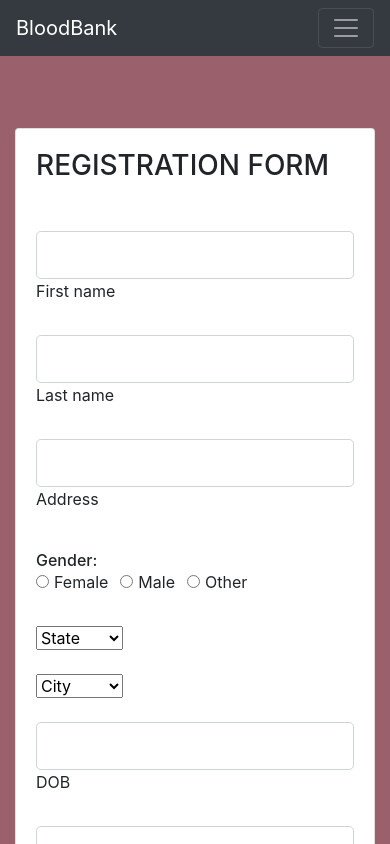
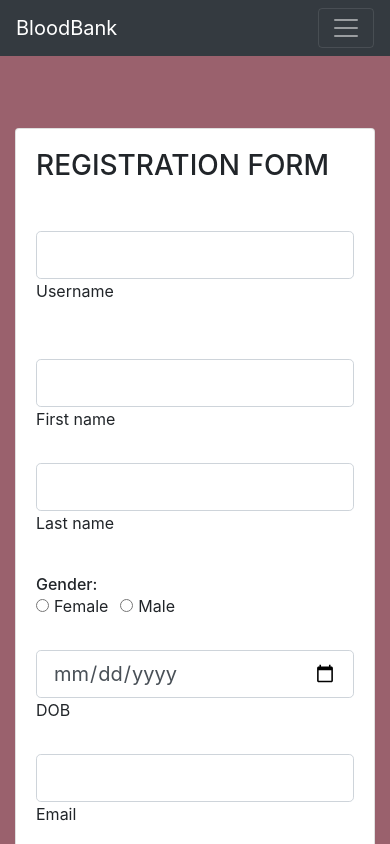
Before and after one commit to mihajlo-ra92/XML, an Angular app in the folder xmlFrontend/: page /register in a window 390 px wide. Shown: the top 844 px of the page. Built offline with nearby package versions, Linux system fonts and the light colour scheme.

Commit message:
Update registration form

```diff
--- a/xmlFrontend/src/app/register-user/register-user.component.html
+++ b/xmlFrontend/src/app/register-user/register-user.component.html
@@ -1,14 +1,20 @@
 <section class="h-100 bg-dark">
-    <div style="background-color: #9A616D;">
+  <div style="background-color: #9a616d">
     <div class="container py-5 h-100">
       <div class="row d-flex justify-content-center align-items-center h-100">
         <div class="col">
           <div class="card card-registration my-4">
             <div class="row g-0">
-              <div class="col-xl-6 d-none d-xl-block" >
-                <img src="https://mdbcdn.b-cdn.net/img/Photos/new-templates/bootstrap-registration/img4.webp"
-                  alt="Sample photo" class="img-fluid"
-                  style="border-top-left-radius: .25rem; border-bottom-left-radius: .25rem;" />
+              <div class="col-xl-6 d-none d-xl-block">
+                <img
+                  src="https://mdbcdn.b-cdn.net/img/Photos/new-templates/bootstrap-registration/img4.webp"
+                  alt="Sample photo"
+                  class="img-fluid"
+                  style="
+                    border-top-left-radius: 0.25rem;
+                    border-bottom-left-radius: 0.25rem;
+                  "
+                />
               </div>
               <div class="col-xl-6">
                 <div class="card-body p-md-5 text-black">
@@ -17,49 +23,133 @@
                   <div class="row">
                     <div class="col-md-6 mb-4">
                       <div class="form-outline">
-                        <input type="text" id="form3Example1m" class="form-control form-control-lg" />
-                        <label class="form-label" for="form3Example1m">First name</label>
+                        <input
+                          type="text"
+                          id="form3Example1m"
+                          class="form-control form-control-lg"
+                        />
+                        <label class="form-label" for="form3Example1m"
+                          >Username</label
+                        >
+                      </div>
+                      <!-- <div class="form-outline">
+                        <input
+                          type="text"
+                          id="form3Example1m"
+                          class="form-control form-control-lg"
+                        />
+                        <label class="form-label" for="form3Example1m"
+                          >First name</label
+                        >
+                      </div> -->
+                    </div>
+                    <div class="col-md-6 mb-4">
+                      <!-- <div class="form-outline">
+                        <input
+                          type="text"
+                          id="form3Example1n"
+                          class="form-control form-control-lg"
+                        />
+                        <label class="form-label" for="form3Example1n"
+                          >Last name</label
+                        >
+                      </div> -->
+                    </div>
+                  </div>
+                  <div class="row">
+                    <div class="col-md-6 mb-4">
+                      <!-- <div class="form-outline">
+                        <input
+                          type="text"
+                          id="form3Example1m"
+                          class="form-control form-control-lg"
+                        />
+                        <label class="form-label" for="form3Example1m"
+                          >Username</label
+                        >
+                      </div> -->
+                      <div class="form-outline">
+                        <input
+                          type="text"
+                          id="form3Example1m"
+                          class="form-control form-control-lg"
+                        />
+                        <label class="form-label" for="form3Example1m"
+                          >First name</label
+                        >
                       </div>
                     </div>
                     <div class="col-md-6 mb-4">
                       <div class="form-outline">
-                        <input type="text" id="form3Example1n" class="form-control form-control-lg" />
-                        <label class="form-label" for="form3Example1n">Last name</label>
+                        <input
+                          type="text"
+                          id="form3Example1n"
+                          class="form-control form-control-lg"
+                        />
+                        <label class="form-label" for="form3Example1n"
+                          >Last name</label
+                        >
                       </div>
                     </div>
                   </div>
 
+                  <!-- <div class="form-outline mb-4">
+                    <input
+                      type="text"
+                      id="form3Example8"
+                      class="form-control form-control-lg"
+                    />
+                    <label class="form-label" for="form3Example8"
+                      >Address</label
+                    >
+                  </div> -->
 
-                  <div class="form-outline mb-4">
-                    <input type="text" id="form3Example8" class="form-control form-control-lg" />
-                    <label class="form-label" for="form3Example8">Address</label>
-                  </div>
-
-                  <div class="d-md-flex justify-content-start align-items-center mb-4 py-2">
-
-                    <h6 class="mb-0 me-4">Gender: </h6>
+                  <div
+                    class="d-md-flex justify-content-start align-items-center mb-4 py-2"
+                  >
+                    <h6 class="mb-0 me-4">Gender:</h6>
 
                     <div class="form-check form-check-inline mb-0 me-4">
-                      <input class="form-check-input" type="radio" name="inlineRadioOptions" id="femaleGender"
-                        value="option1" />
-                      <label class="form-check-label" for="femaleGender">Female</label>
+                      <input
+                        class="form-check-input"
+                        type="radio"
+                        name="inlineRadioOptions"
+                        id="femaleGender"
+                        value="option1"
+                      />
+                      <label class="form-check-label" for="femaleGender"
+                        >Female</label
+                      >
                     </div>
 
                     <div class="form-check form-check-inline mb-0 me-4">
-                      <input class="form-check-input" type="radio" name="inlineRadioOptions" id="maleGender"
-                        value="option2" />
-                      <label class="form-check-label" for="maleGender">Male</label>
+                      <input
+                        class="form-check-input"
+                        type="radio"
+                        name="inlineRadioOptions"
+                        id="maleGender"
+                        value="option2"
+                      />
+                      <label class="form-check-label" for="maleGender"
+                        >Male</label
+                      >
                     </div>
 
-                    <div class="form-check form-check-inline mb-0">
-                      <input class="form-check-input" type="radio" name="inlineRadioOptions" id="otherGender"
-                        value="option3" />
-                      <label class="form-check-label" for="otherGender">Other</label>
-                    </div>
-
+                    <!-- <div class="form-check form-check-inline mb-0">
+                      <input
+                        class="form-check-input"
+                        type="radio"
+                        name="inlineRadioOptions"
+                        id="otherGender"
+                        value="option3"
+                      />
+                      <label class="form-check-label" for="otherGender"
+                        >Other</label
+                      >
+                    </div> -->
                   </div>
 
-                  <div class="row">
+                  <!-- <div class="row">
                     <div class="col-md-6 mb-4">
 
                       <select class="select">
@@ -81,34 +171,62 @@
 
                     </div>
                   </div>
-
+   -->
                   <div class="form-outline mb-4">
-                    <input type="text" id="form3Example9" class="form-control form-control-lg" />
+                    <input
+                      type="date"
+                      id="form3Example9"
+                      class="form-control form-control-lg"
+                    />
                     <label class="form-label" for="form3Example9">DOB</label>
                   </div>
 
-                  <div class="form-outline mb-4">
-                    <input type="text" id="form3Example90" class="form-control form-control-lg" />
-                    <label class="form-label" for="form3Example90">Pincode</label>
-                  </div>
+                  <!-- <div class="form-outline mb-4">
+                    <input
+                      type="text"
+                      id="form3Example90"
+                      class="form-control form-control-lg"
+                    />
+                    <label class="form-label" for="form3Example90"
+                      >Pincode</label
+                    >
+                  </div> -->
 
                   <div class="form-outline mb-4">
-                    <input type="text" id="form3Example97" class="form-control form-control-lg" />
+                    <input
+                      type="text"
+                      id="form3Example97"
+                      class="form-control form-control-lg"
+                    />
                     <label class="form-label" for="form3Example97">Email</label>
                   </div>
 
                   <div class="form-outline mb-4">
-                    <input type="text" id="form3Example97" class="form-control form-control-lg" />
+                    <input
+                      type="text"
+                      id="form3Example97"
+                      class="form-control form-control-lg"
+                    />
                     <label class="form-label" for="form3Example97">ID</label>
                   </div>
 
                   <div class="d-flex justify-content-end pt-3">
-                    <button type="button" class="btn btn-light btn-lg">Reset all</button>
-                    <button type="button" class="btn btn-warning btn-lg ms-2" style="background-color: #9A616D; border-color:#9A616D ;">Submit form</button>
-                  </div><br>
-                  <p style="color: #393f81;">Already have an account? <a href="/login"
-                    style="color: #393f81;">Login here</a></p>
-
+                    <!-- <button type="button" class="btn btn-light btn-lg">
+                      Reset all
+                    </button> -->
+                    <button
+                      type="button"
+                      class="btn btn-warning btn-lg ms-2"
+                      style="background-color: #9a616d; border-color: #9a616d"
+                    >
+                      Submit form
+                    </button>
+                  </div>
+                  <br />
+                  <p style="color: #393f81">
+                    Already have an account?
+                    <a href="/login" style="color: #393f81">Login here</a>
+                  </p>
                 </div>
               </div>
             </div>
@@ -116,5 +234,5 @@
         </div>
       </div>
     </div>
-</div>
-  </section>
+  </div>
+</section>
```
Also changed, not shown: xmlFrontend/src/app/modules/model/user.ts (added, +23 -0 lines), xmlFrontend/src/app/modules/service/user.service.ts (+36 -13 lines).
